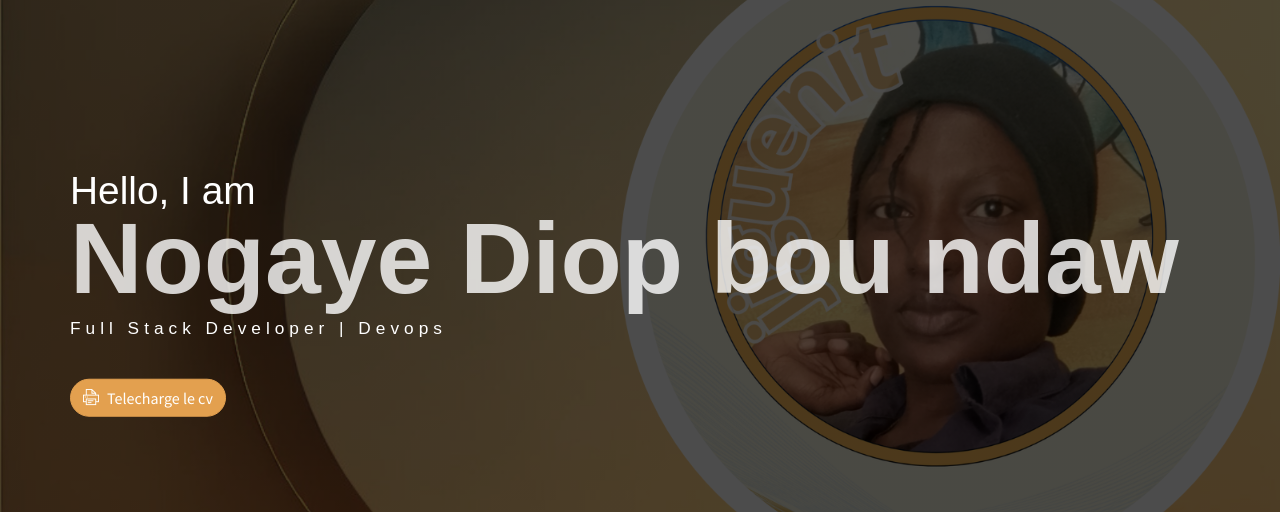
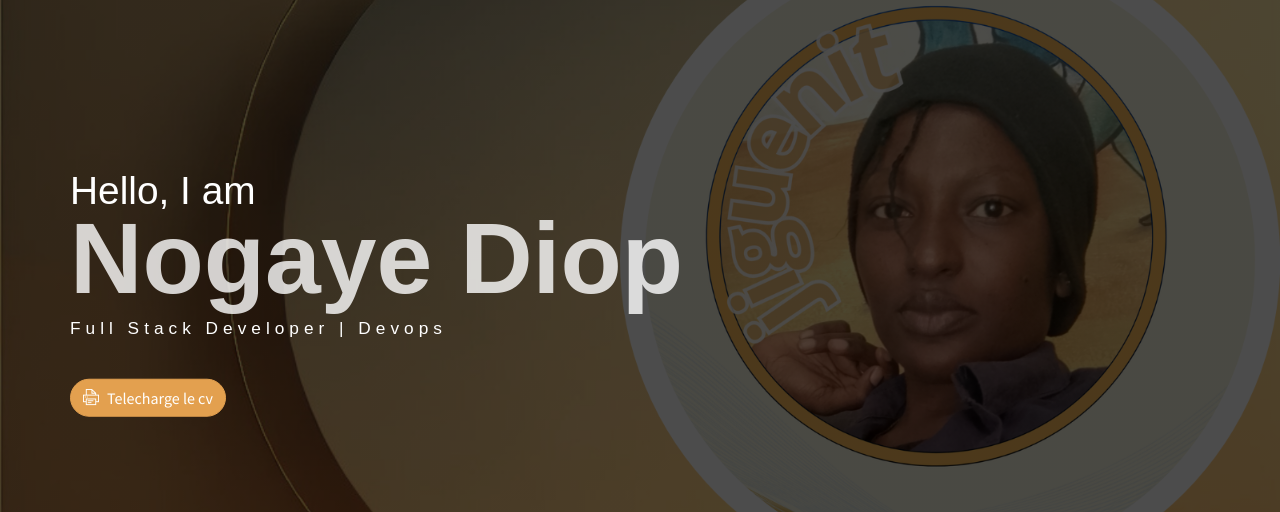
Before and after one commit to Babsdiopdev/portfolioPro, a website: page index.html in a window 1280 px wide. Shown: the part 60-572 px from the top of the page. Drawn offline with Linux system fonts and the light colour scheme; some packages are replaced by stand-ins of ours.

Commit message:
personnalisation de mon portfolio dans vscode en ligne 06/04/2024

```diff
--- a/index.html
+++ b/index.html
@@ -35,7 +35,7 @@
             </ul>
             <div class="header-content">
                 <h4 class="header-subtitle" >Hello, I am</h4>
-                <h1 class="header-title">Nogaye Diop bou ndaw</h1>
+                <h1 class="header-title">Nogaye Diop </h1>
                 <h6 class="header-mono">Full Stack Developer | Devops</h6>
                 <button class="btn btn-primary btn-rounded"><i class="ti-printer pr-2"></i>Telecharge le cv</button>
             </div>
```
